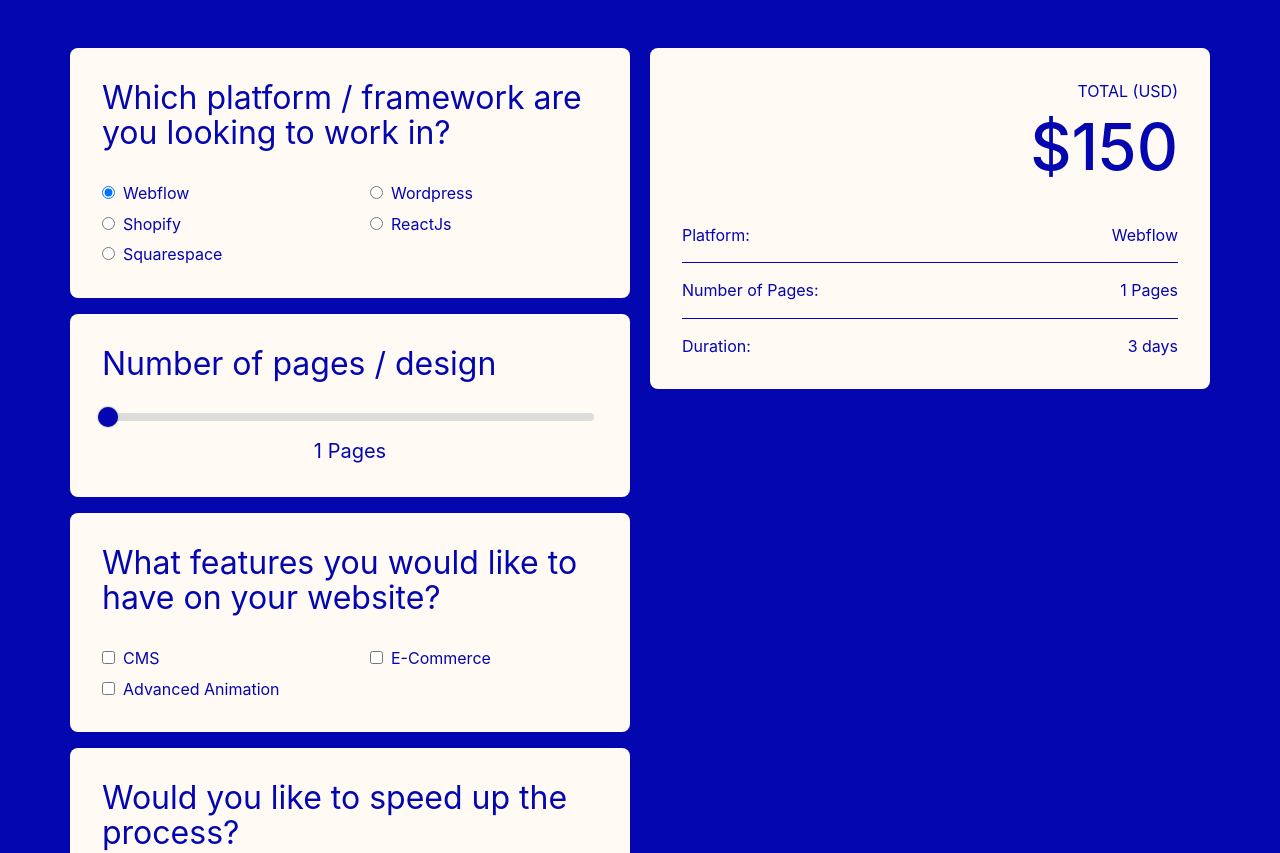
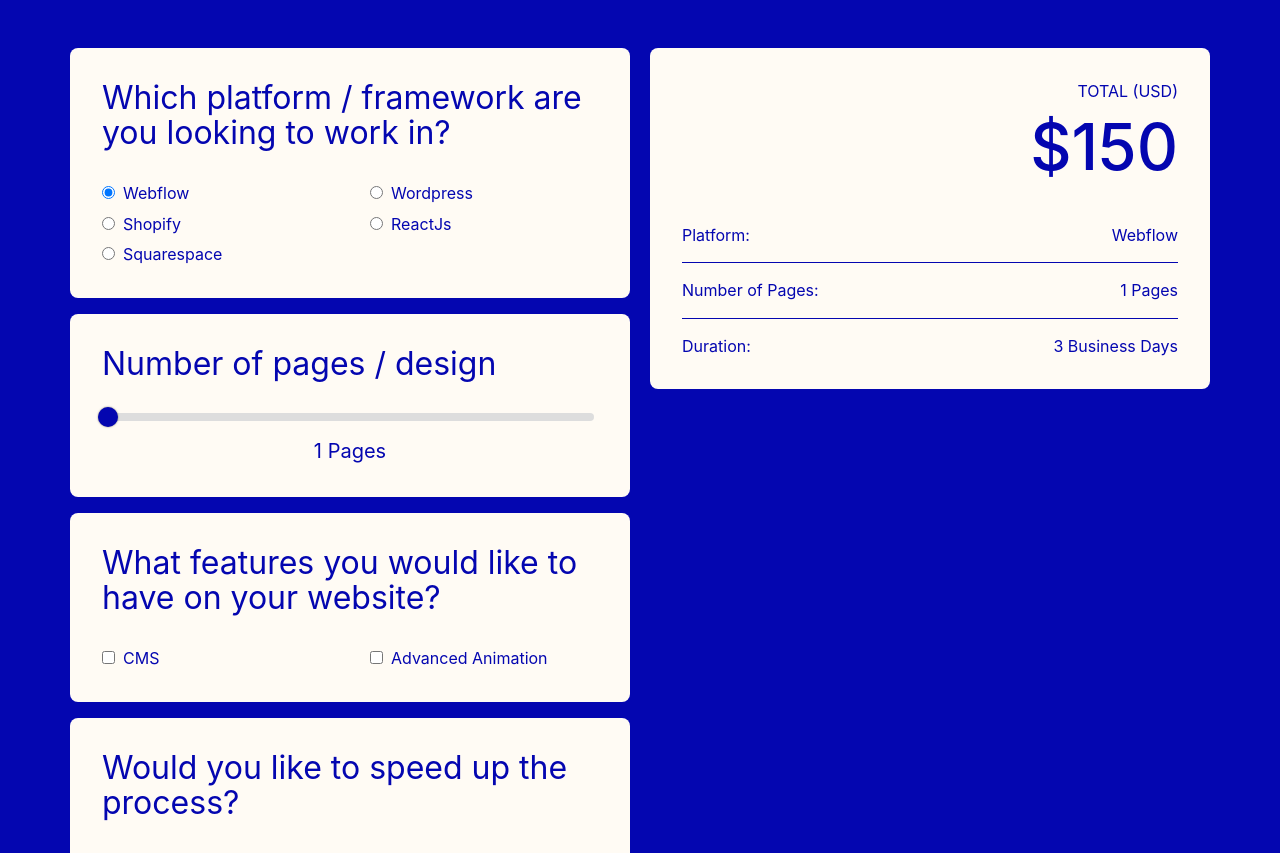
Before and after one commit to adamkatsu/adamkatsu-web, a React (Vite) app: page / in a window 1280 px wide. Shown: the top 853 px of the page. Built offline with nearby package versions, Linux system fonts and the light colour scheme.

Commit message:
hide e-commerce option

```diff
--- a/src/App.jsx
+++ b/src/App.jsx
@@ -6,7 +6,7 @@ export default function App() {
   const [data, setData] = useState(
     {
       webFeat: {
-        cms: false,
+        // cms: false,
         eCom: false,
         anim: false,
       },
@@ -23,7 +23,7 @@ export default function App() {
     duration = duration + data.webPages / 3;
     duration = duration + data.webPages / 2;
     duration = (data.webFeat.cms ? duration + 2 : duration);
-    duration = (data.webFeat.eCom ? duration + 4 : duration);
+    // duration = (data.webFeat.eCom ? duration + 4 : duration);
     duration = (data.webFeat.anim ? duration * 1.55 : duration);
 
     switch(data.webPlatform) {
@@ -54,7 +54,7 @@ export default function App() {
     let total = 150;
     total = total + (data.webPages - 1) * 110;
     total = (data.webFeat.cms ? total + 100 : total);
-    total = (data.webFeat.eCom ? total + 300 : total);
+    // total = (data.webFeat.eCom ? total + 300 : total);
     total = (data.webFeat.anim ? total + 100 : total);
 
     switch(data.webPlatform) {
--- a/src/components/Form.jsx
+++ b/src/components/Form.jsx
@@ -133,7 +133,7 @@ export default function Form({ data, updateFormData }) {
           CMS
         </label>
 
-        <label>
+        {/* <label>
           <input
             type="checkbox"
             name="eCom"
@@ -141,7 +141,7 @@ export default function Form({ data, updateFormData }) {
             onChange={handleCheckboxChange}
           />
           E-Commerce
-        </label>
+        </label> */}
 
         <label>
           <input
--- a/src/components/Price.jsx
+++ b/src/components/Price.jsx
@@ -19,7 +19,7 @@ export default function Price({data ,duration, totalPrice}) {
           </li>
           <li className="price-details-item">
             <span>Duration:</span>
-            <span>{duration} days</span>
+            <span>{duration} Business Days</span>
           </li>
         </ul>
 
```
